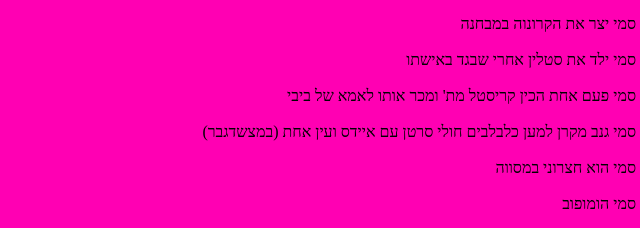
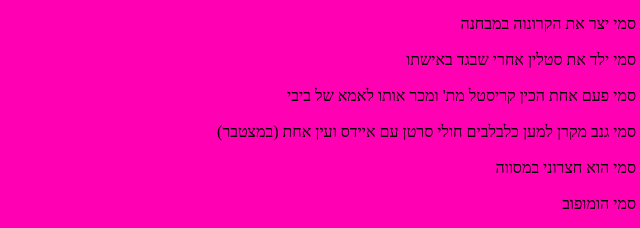
Before and after one commit to gidibagidi/antisemiot, a plain HTML site: page index.html in a window 1280 px wide. Shown: the part 1026-1254 px from the top of the page, 624-1264 px from the left. Drawn offline with Linux system fonts and the light colour scheme.

Commit message:
Update index.html

```diff
--- a/index.html
+++ b/index.html
@@ -21,7 +21,7 @@
     <br>
     <p>סמי פעם אחת הכין קריסטל מת' ומכר אותו לאמא של ביבי</p>
     <br>
-    <p>סמי גנב מקרן למען כלבלבים חולי סרטן עם איידס ועין אחת (במצשדגבר)</p>
+    <p>סמי גנב מקרן למען כלבלבים חולי סרטן עם איידס ועין אחת (במצטבר)</p>
     <br>
     <p>סמי הוא חצרוני במסווה</p>
     <br>
```
